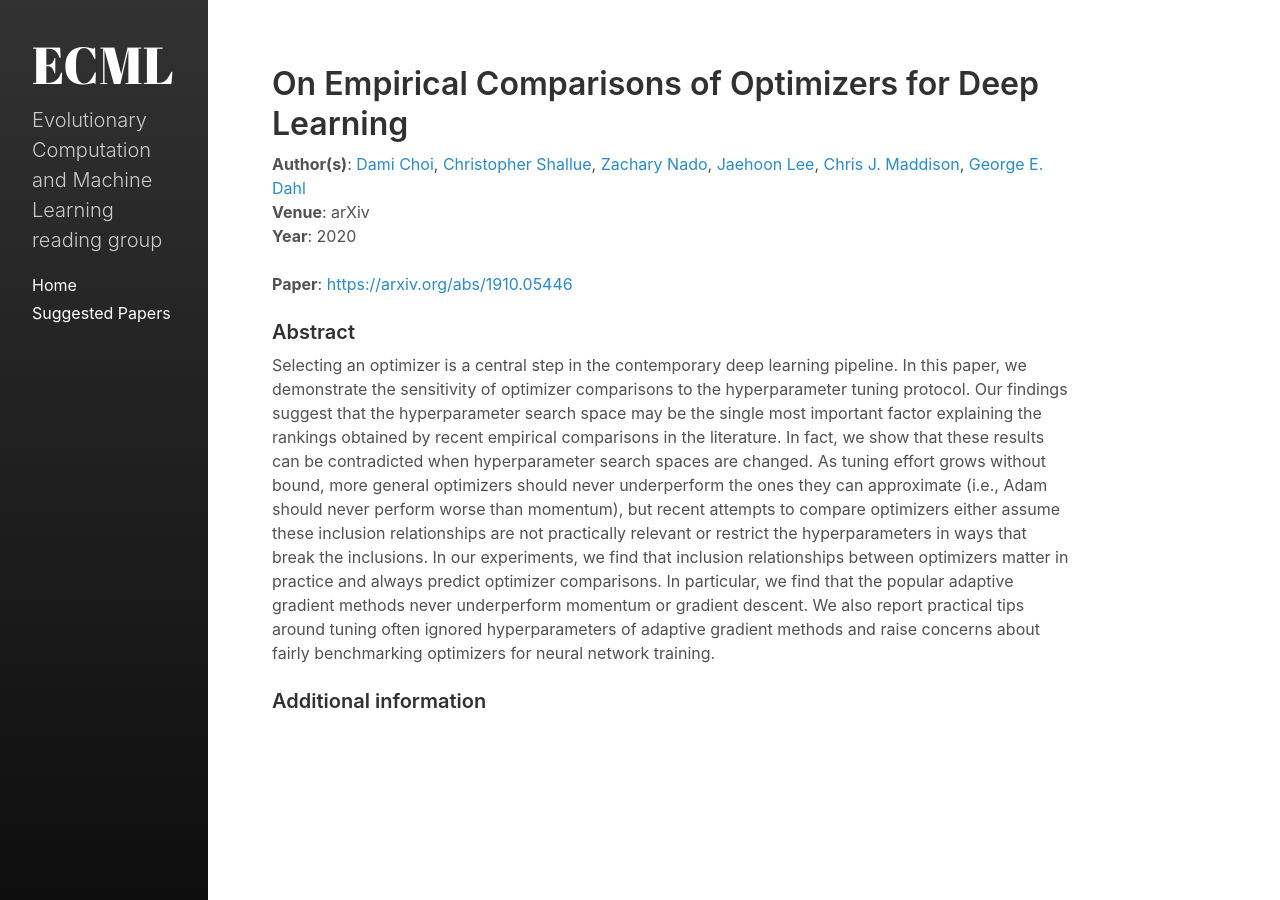
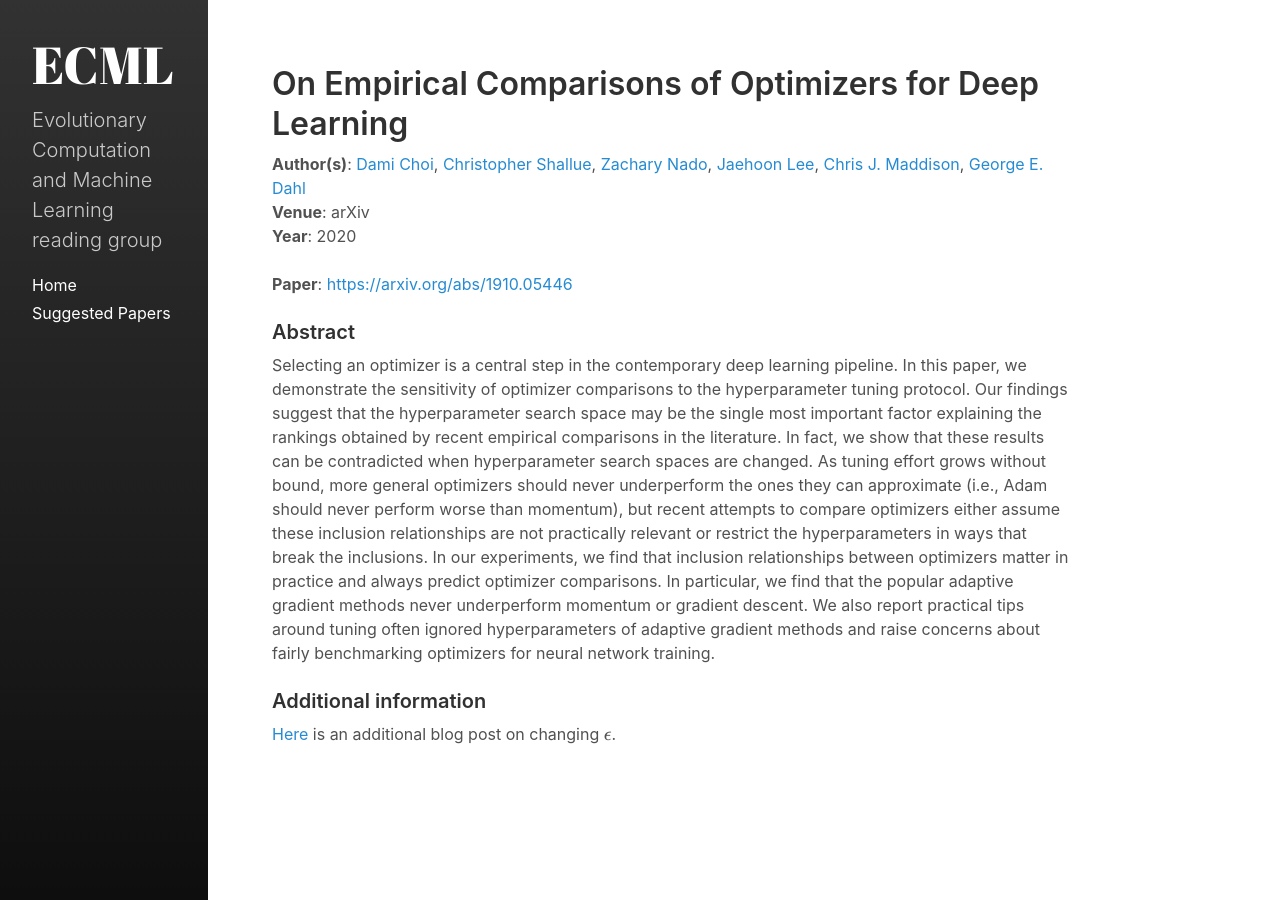
Before and after one commit to exeter-ecml/exeter-ecml.github.io, a Jekyll site: the page built from _papers/0043-empirical-comparisons-of-optimizers-for-deep-learning.md, in a window 1280 px wide. Built offline with Jekyll 4.4.1, drawn with Linux system fonts in a browser that asks for light colours.

Commit message:
Link added to paper

```diff
--- a/_papers/0043-empirical-comparisons-of-optimizers-for-deep-learning.md
+++ b/_papers/0043-empirical-comparisons-of-optimizers-for-deep-learning.md
@@ -39,3 +39,4 @@ who_suggested: George De Ath
 
 status: suggested
 ---
+[Here](http://zna.do/epsilon) is an additional blog post on changing $$\epsilon$$.
```
